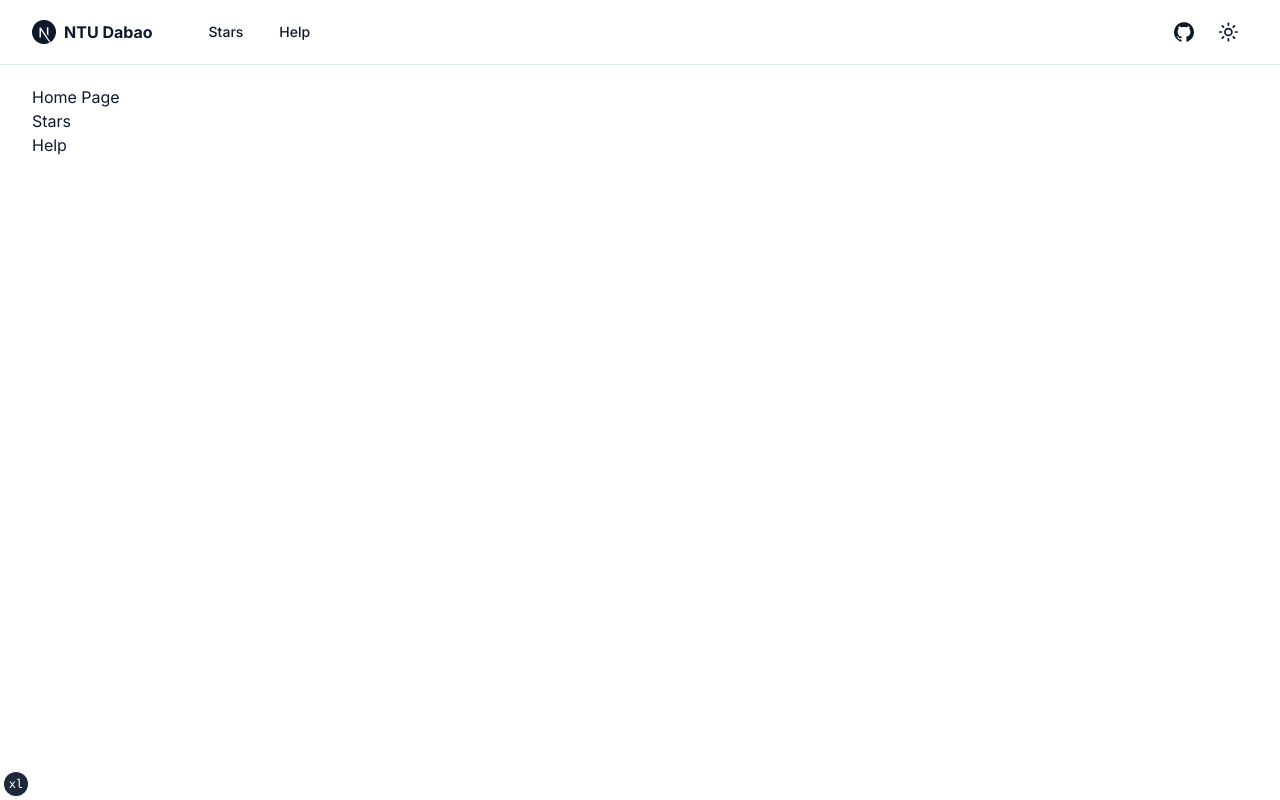
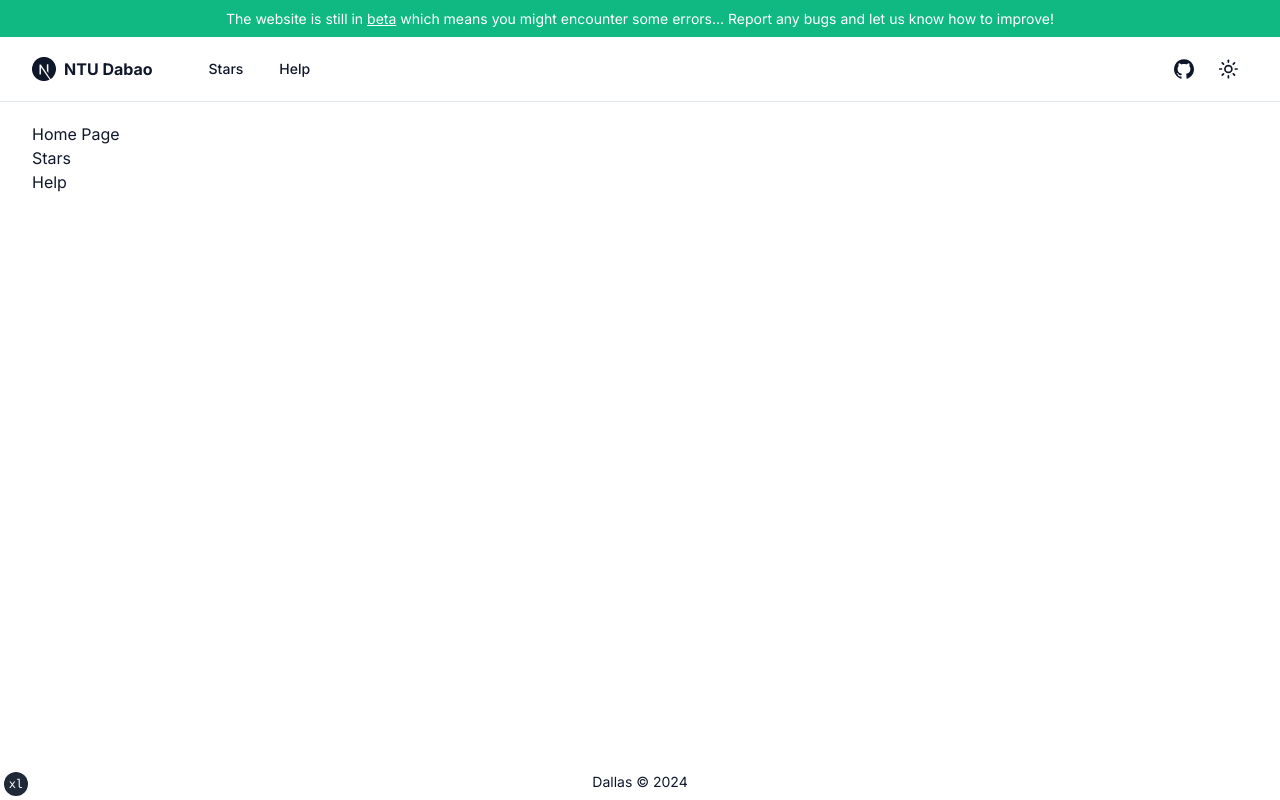
Before and after one commit to Dallas-Ng/ntu-mods, a Next.js app: page / in a window 1280 px wide. Built offline with nearby package versions, Linux system fonts and the light colour scheme.

Commit message:
update: added footer and alert header

```diff
--- a/app/layout.tsx
+++ b/app/layout.tsx
@@ -45,12 +45,23 @@ export default function RootLayout({ children }: RootLayoutProps) {
           )}>
           <ThemeProvider attribute="class" defaultTheme="system" enableSystem>
             <div className="relative flex min-h-screen flex-col">
+              <div className="text-[14px] text-center py-2 bg-emerald-500 dark:bg-emerald-700 text-white">
+                The website is still in <u>beta</u> which means you might
+                encounter some errors... Report any bugs and let us know how to
+                improve!
+              </div>
+
               <NavigationBar />
 
               <div className="flex-1">
-                <div className="container py-5">{children}</div>
+                <main className="container py-5">{children}</main>
               </div>
+
+              <footer className="py-2">
+                <p className="text-sm text-center">Dallas &copy; 2024</p>
+              </footer>
             </div>
+
             <TailwindIndicator />
           </ThemeProvider>
         </body>
```
